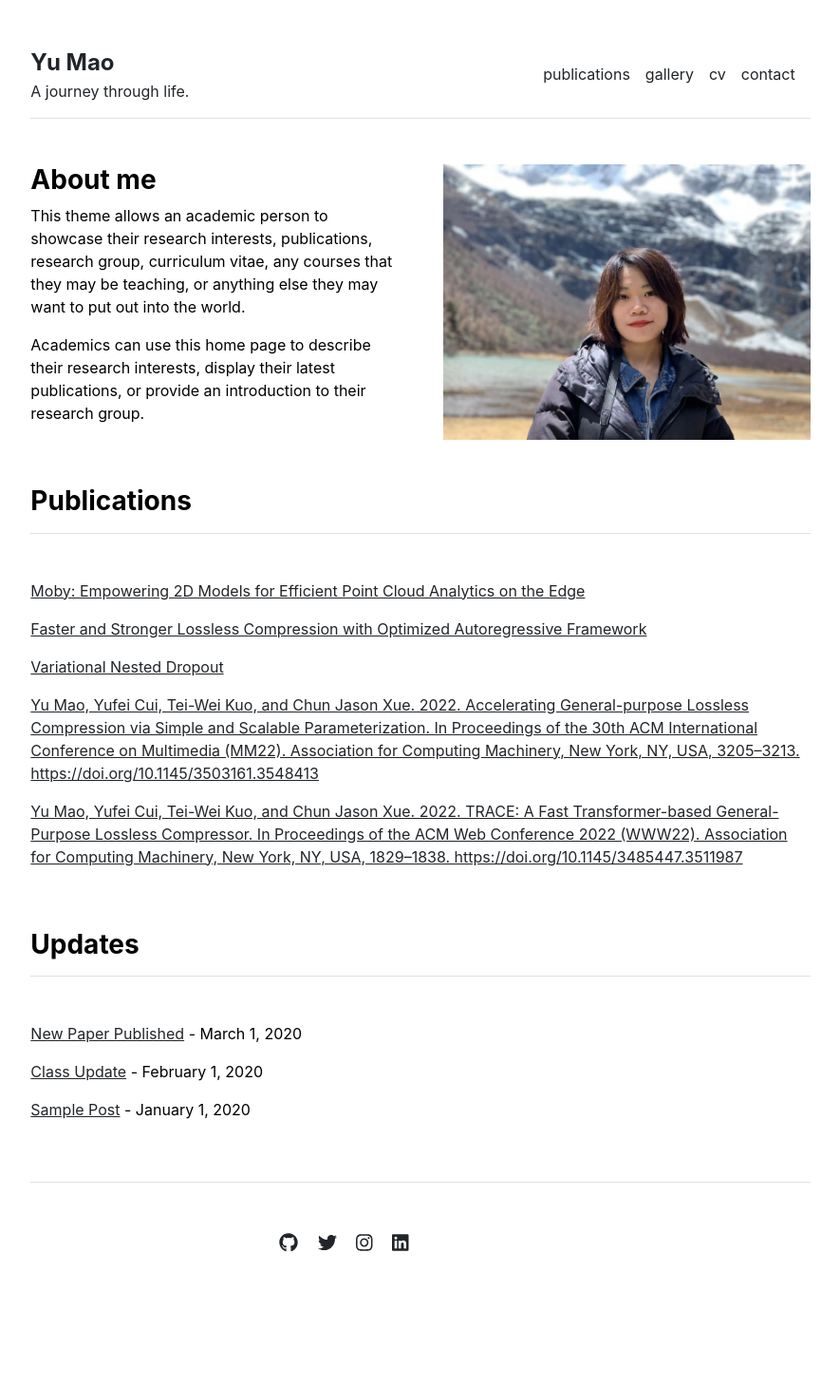
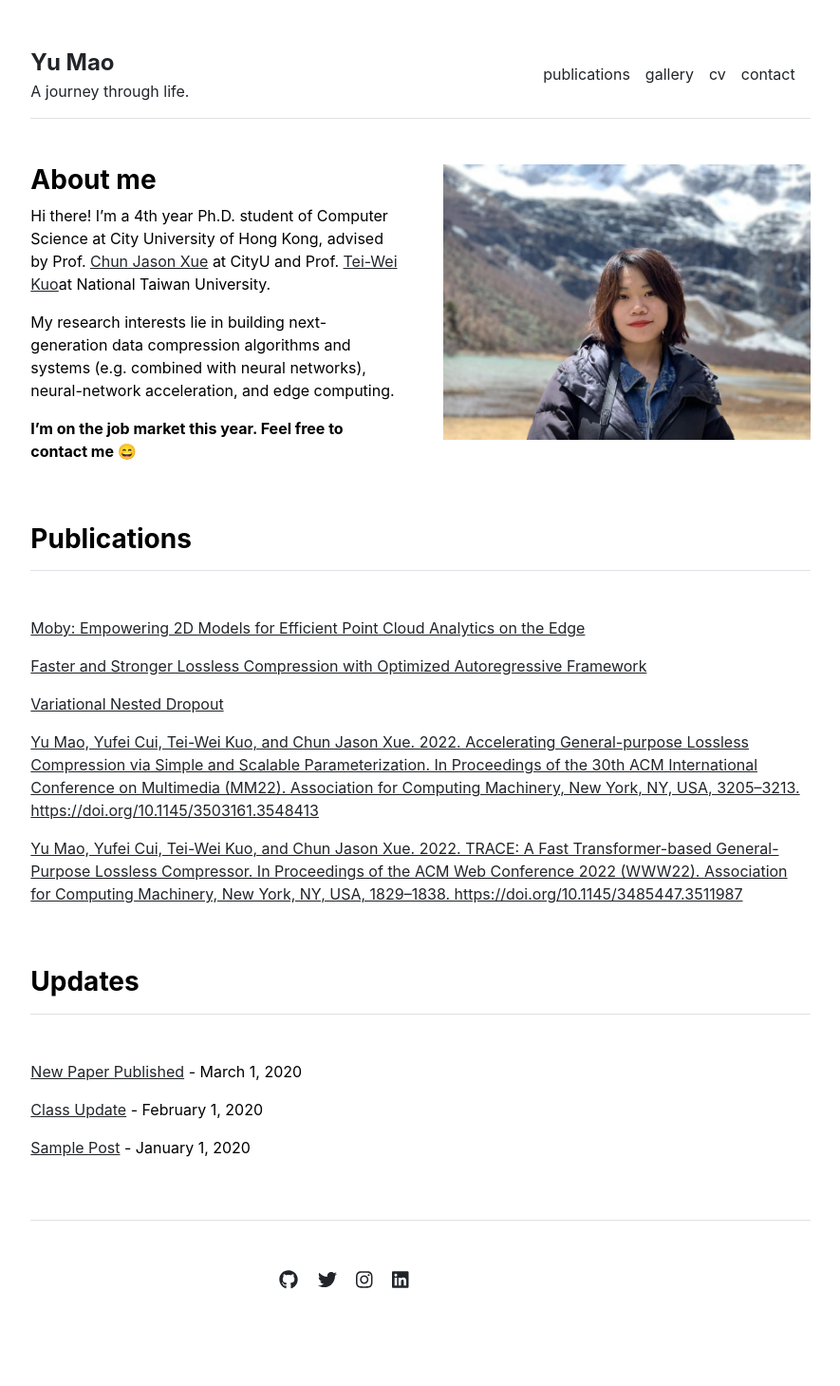
Before and after one commit to mynotwo/academic, a Jekyll site: the page built from index.md, in a window 1280 px wide. Shown: the whole page at 95% size, without its empty margins (197-1082 px from the left). Built offline with Jekyll 4.4.1, drawn with Linux system fonts in a browser that asks for light colours; before the commit the page ends 1419 px from its top, so only the background shows below that.

Commit message:
Update index.md

```diff
--- a/index.md
+++ b/index.md
@@ -3,6 +3,8 @@ layout: home
 title: "Home"
 ---
 
-This theme allows an academic person to showcase their research interests, publications, research group, curriculum vitae, any courses that they may be teaching, or anything else they may want to put out into the world.
+Hi there! I'm a 4th year Ph.D. student of Computer Science at City University of Hong Kong, advised by Prof. [Chun Jason Xue](https://www.cs.cityu.edu.hk/~jasonxue/) at CityU and  Prof. [Tei-Wei Kuo](https://scholar.google.com/citations?user=gBuHlIQAAAAJ&hl=zh-CN)at National Taiwan University.
 
-Academics can use this home page to describe their research interests, display their latest publications, or provide an introduction to their research group.
+My research interests lie in building next-generation data compression algorithms and systems (e.g. combined with neural networks), neural-network acceleration, and edge computing.
+
+**I'm on the job market this year. Feel free to contact me &#128516;**
```
